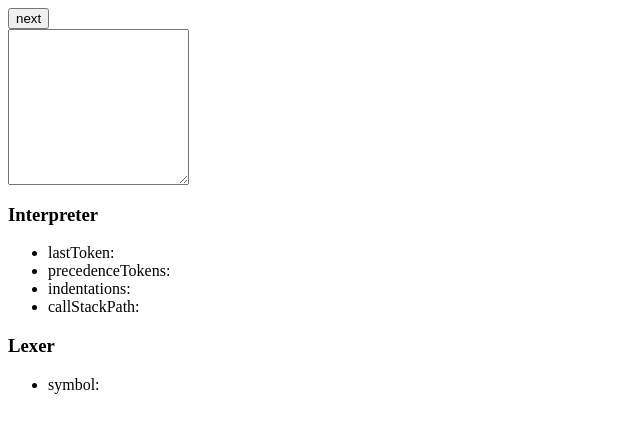
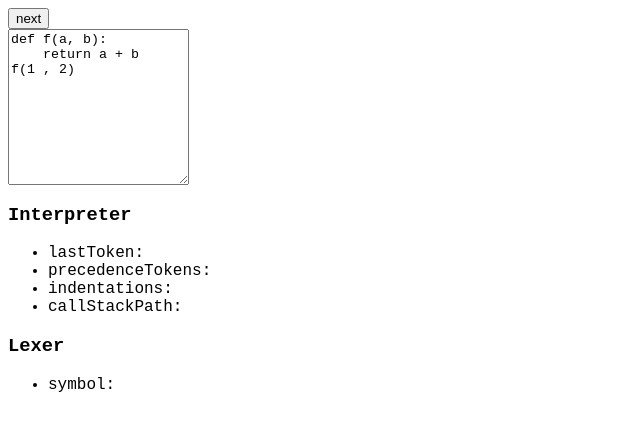
Before and after one commit to pdminimal/sandbox, a website with bundled scripts: page program_visualizer/src/debug.html in a window 1280 px wide. Shown: the whole page, without its empty margins (0-640 px from the left). Built offline with nearby package versions, Linux system fonts and the light colour scheme.

Commit message:
Change font to monospace

```diff
--- a/program_visualizer/src/debug.html
+++ b/program_visualizer/src/debug.html
@@ -10,7 +10,9 @@
 <body>
   <button id="next">next</button>
   <div id="src-area">
-      <textarea id="src" rows=10></textarea>
+      <textarea id="src" rows=10>def f(a, b):
+    return a + b
+f(1 , 2)</textarea>
       <div id="cursor"></div>
   </div>
   <h3>Interpreter</h3>
--- a/program_visualizer/src/debug.scss
+++ b/program_visualizer/src/debug.scss
@@ -1,9 +1,12 @@
 #src-area {
   display: flex;
-#cursor {
-  font-family: 'Roboto Mono', 'Courier New', Courier, monospace;
-  white-space: pre;
-  margin-left: 1rem;
-  font-size: 0.9rem;
+  #cursor {
+    white-space: pre;
+    margin-left: 1rem;
+    font-size: 0.9rem;
+  }
 }
+
+body {
+  font-family: "Roboto Mono", "Courier New", Courier, monospace;
 }
```
